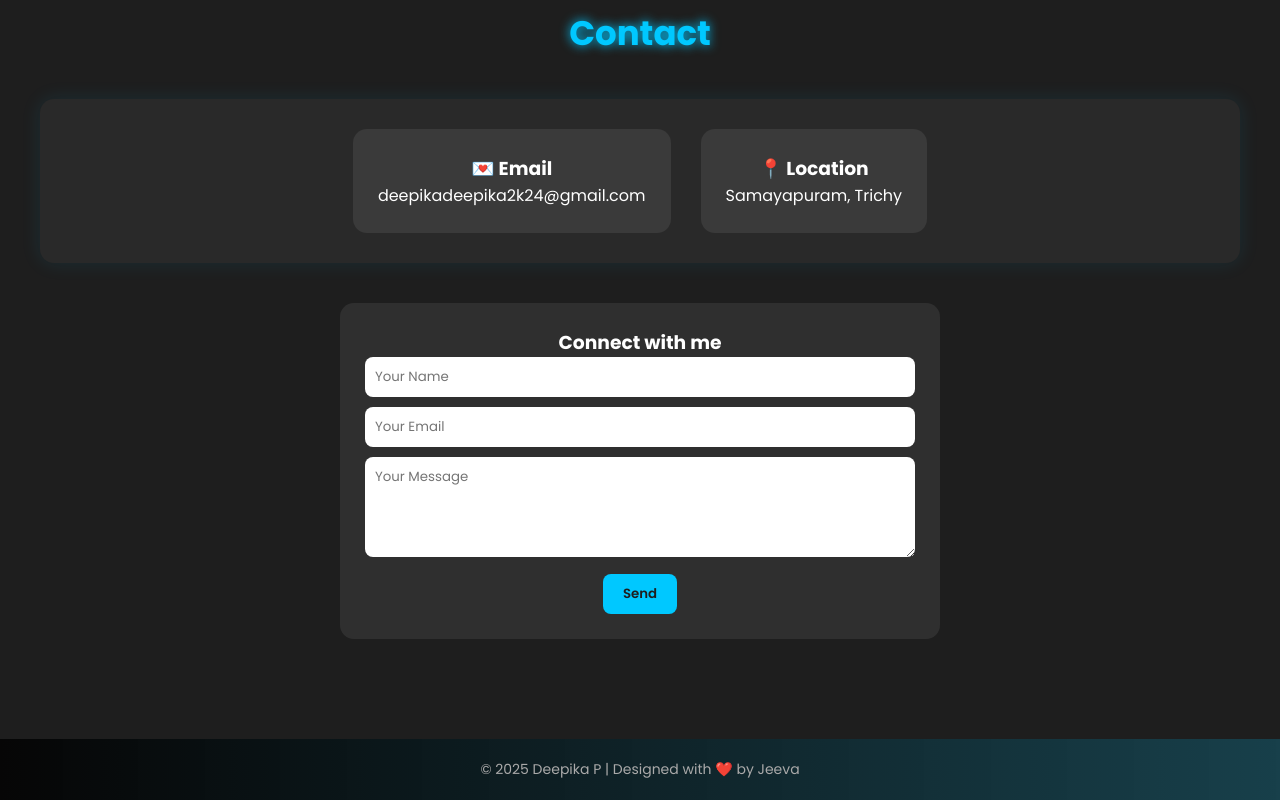
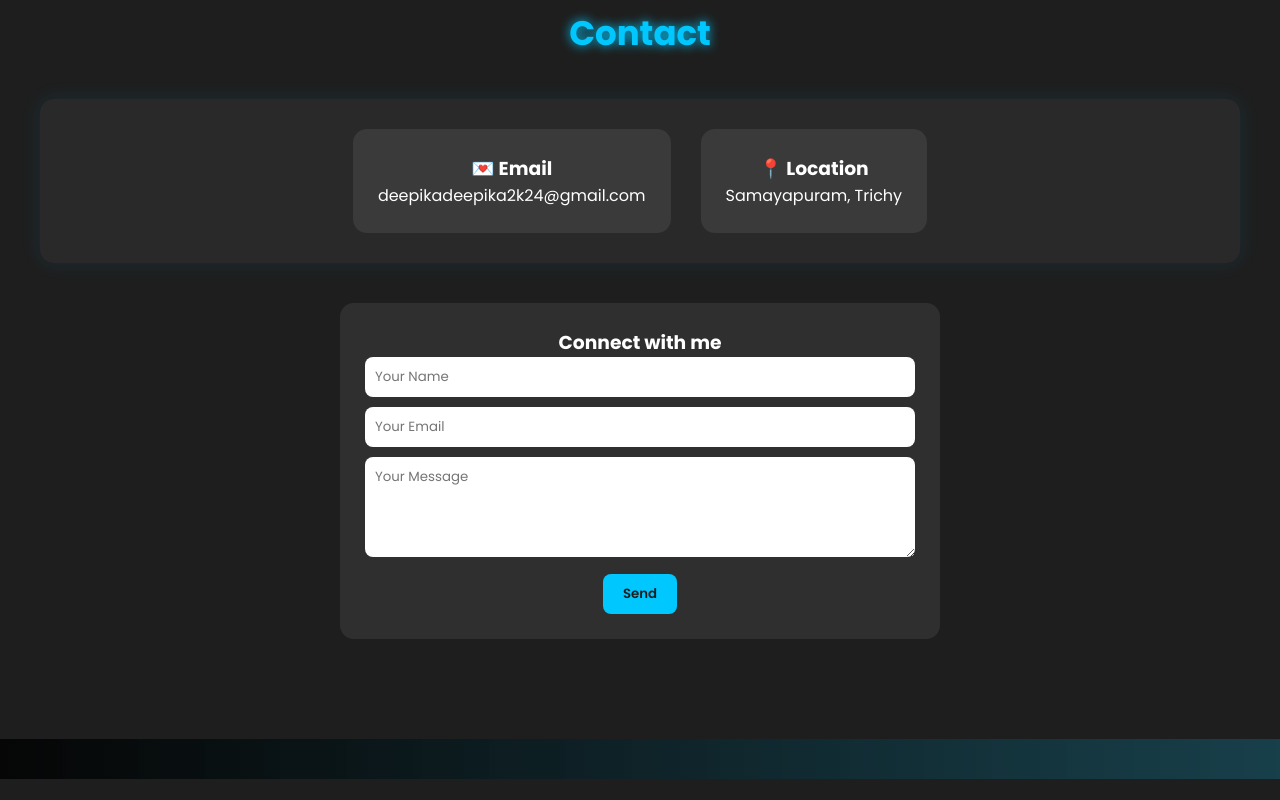
Before and after one commit to deepika-dhee/portfoliodeepika, a plain HTML site: page index.html in a window 1280 px wide. Shown: the part 4355-5155 px from the top of the page. After the commit the page ends 5134 px from the top, so only its background shows below. Drawn offline with nearby package versions, Linux system fonts and the light colour scheme.

Commit message:
Update index.html

```diff
--- a/index.html
+++ b/index.html
@@ -237,7 +237,7 @@
   </section>
 
   <!-- FOOTER -->
-  <footer><p>© 2025 Deepika P | Designed with ❤️ by Jeeva</p></footer>
+  <footer></footer>
 
   <script src="https://unpkg.com/aos@2.3.1/dist/aos.js"></script>
   <script>AOS.init();</script>
```
